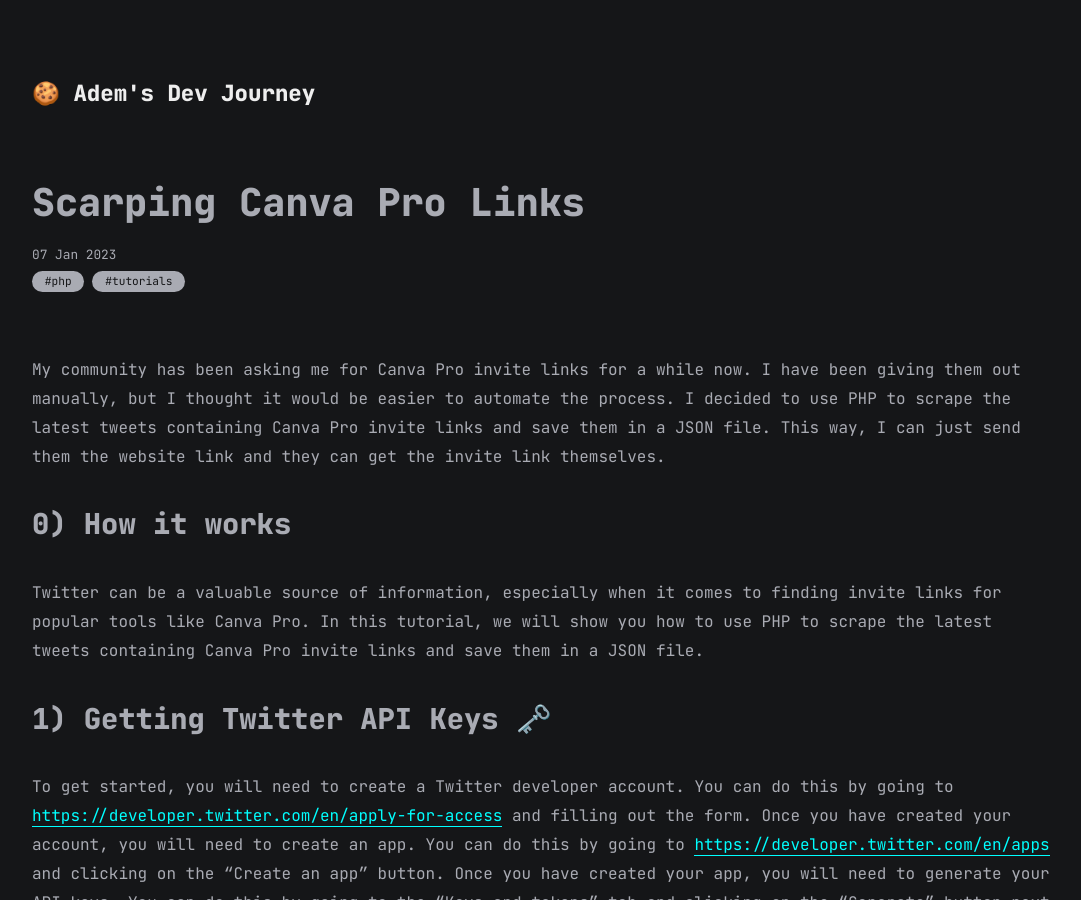
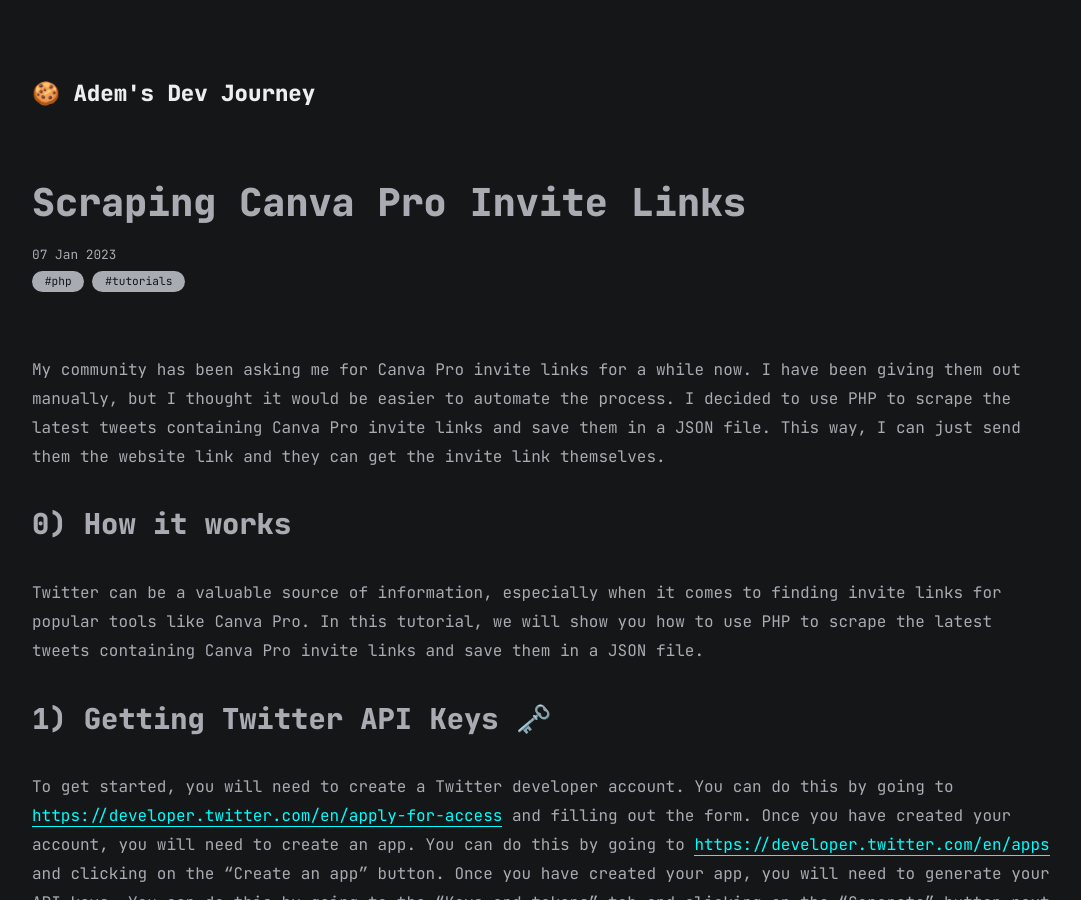
Before and after one commit to Ademking/ademking.github.io, a Jekyll site: the page built from all_collections/_posts/2023-01-07-canva-pro-grabber.md, in a window 1280 px wide and 900 px high. Shown: the whole window, without its empty margins (96-1177 px from the left). Built offline with Jekyll 4.4.1, drawn with Linux system fonts in a browser that asks for light colours; comment, search, counter and statistics services are not loaded.

Commit message:
Fix typo

```diff
--- a/all_collections/_posts/2023-01-07-canva-pro-grabber.md
+++ b/all_collections/_posts/2023-01-07-canva-pro-grabber.md
@@ -1,6 +1,6 @@
 ---
 layout: post
-title: Scarping Canva Pro Links
+title: Scraping Canva Pro Invite Links
 date: 2023-01-07 10:00:00
 categories: [php, tutorials]
 image: https://i.imgur.com/OzTnmzI.png
```
